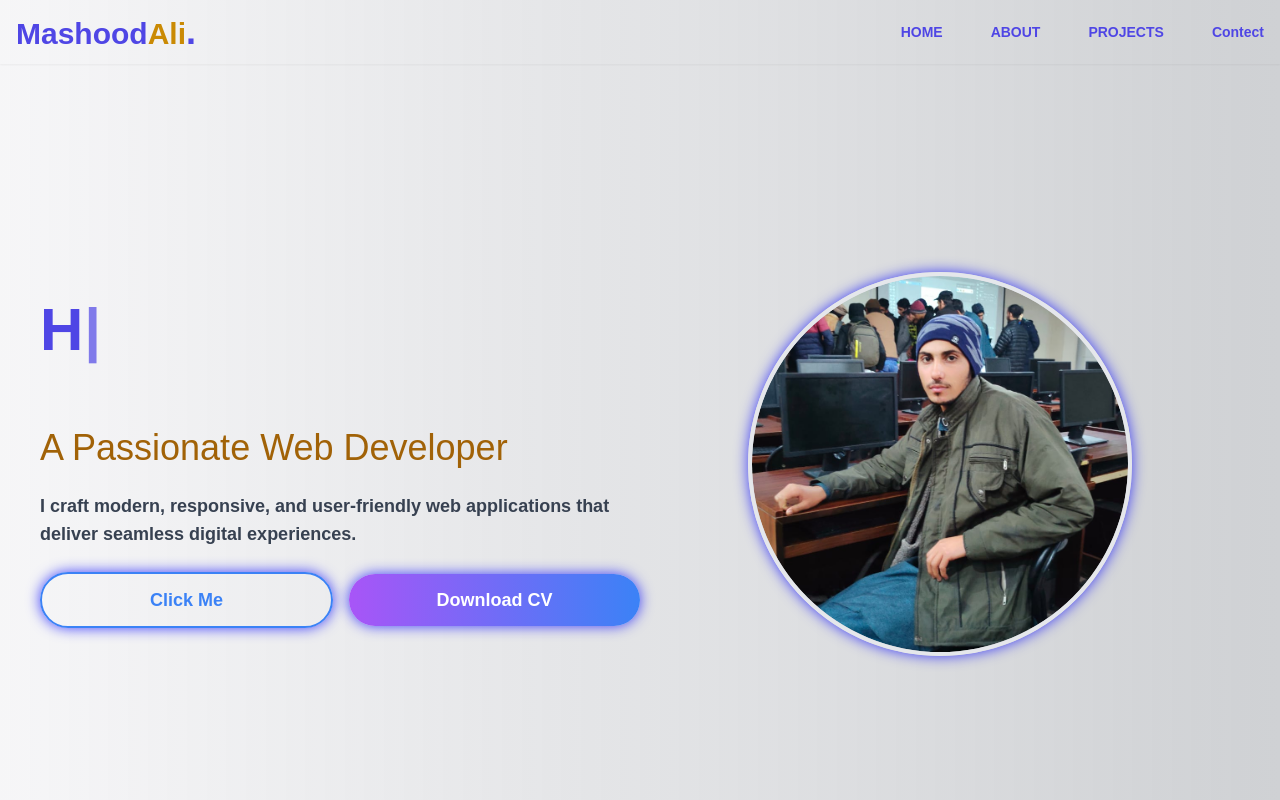
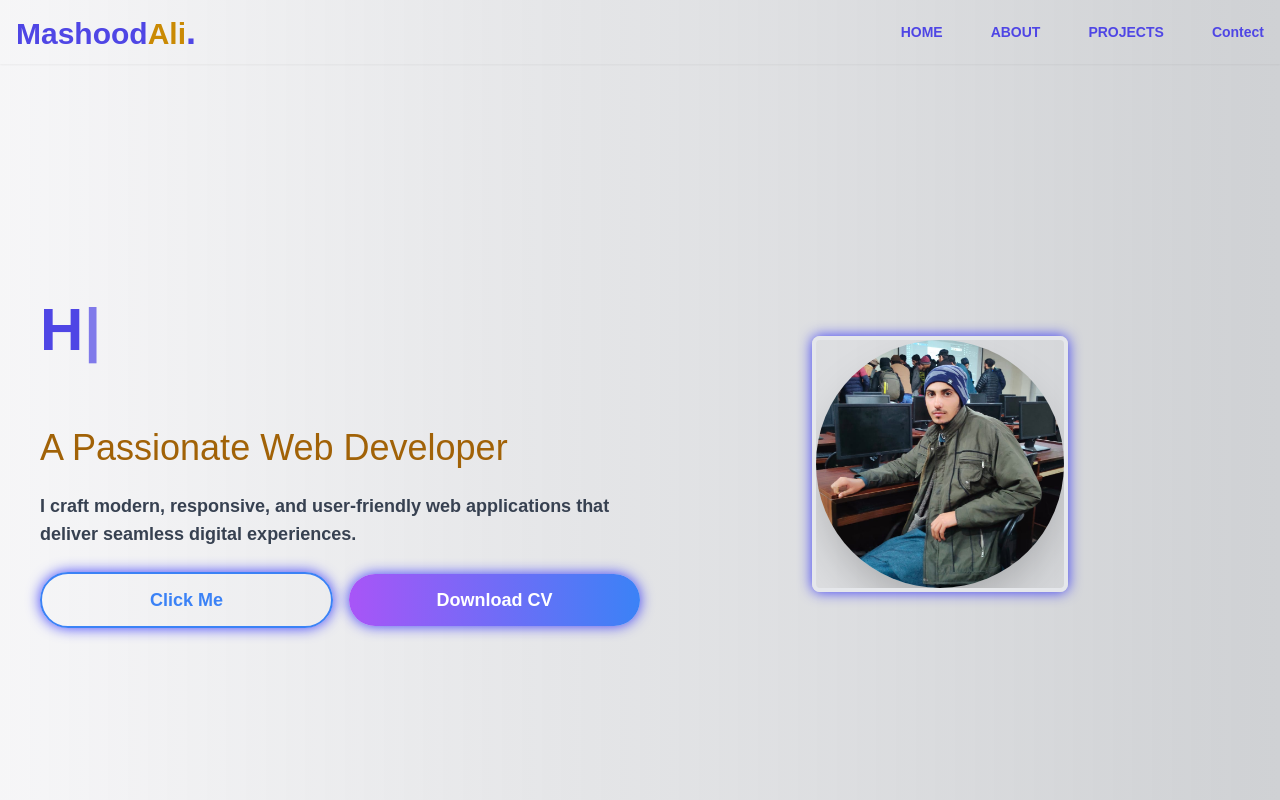
Before and after one commit to Mashoodgondal/Portfolio, a Next.js app in the folder portfolio/: page /home in a window 1280 px wide. Shown: the top 800 px of the page. Built offline with nearby package versions, Linux system fonts and the light colour scheme.

Commit message:
change styling

```diff
--- a/portfolio/app/home/page.js
+++ b/portfolio/app/home/page.js
@@ -54,14 +54,14 @@ export default function Hero() {
                     <button className="w-1/2  md:w-full mx-auto px-6 py-3 text-lg font-semibold border-2 border-blue-500 text-blue-500 rounded-full transition-all duration-300 hover:bg-blue-500 hover:text-white animate-pulse-glow">
                         Click Me
                     </button>
-                    <button onClick={handleDownload} className="w-1/2 md:w-full mx-auto relative px-6 py-3 text-lg font-semibold text-white rounded-full bg-gradient-to-r from-purple-500 to-blue-500 shadow-lg transition-all duration-300 hover:shadow-2xl hover:scale-110 animate-pulse-glow delay-200">
+                    <button onClick={handleDownload} className="w-1/2 md:w-full mx-auto relative px-6 py-3 text-lg font-semibold text-white rounded-full bg-gradient-to-r from-purple-500 to-blue-500 shadow-lg transition-all duration-300 hover:shadow-lg hover:scale-110 animate-pulse-glow delay-200">
                         Download CV
                     </button>
                 </div>
 
             </div>
             <div className="w-full md:w-1/2 flex justify-center">
-                <div className="relative w-64 h-64 md:w-96 md:h-96 rounded-full overflow-hidden shadow-xl transition-transform duration-500 hover:rotate-12 border-4 border-gradient-to-r from-purple-500 to-indigo-900 animate-pulse-glow">
+                <div className="relative w-64 h-64 md:w-64 md:h-64 rounded-lg overflow-hidden shadow-xl transition-transform duration-500 hover:rotate-12 border-4 border-gradient-to-r from-purple-500 to-indigo-900 animate-pulse-glow">
                     <Image
                         src={img3}
                         alt="Profile Picture"
@@ -71,6 +71,8 @@ export default function Hero() {
                     />
                 </div>
             </div>
+            {/* <hr className='h-2 bg-black' /> */}
+            <hr></hr>
         </div>
     );
 }
```
